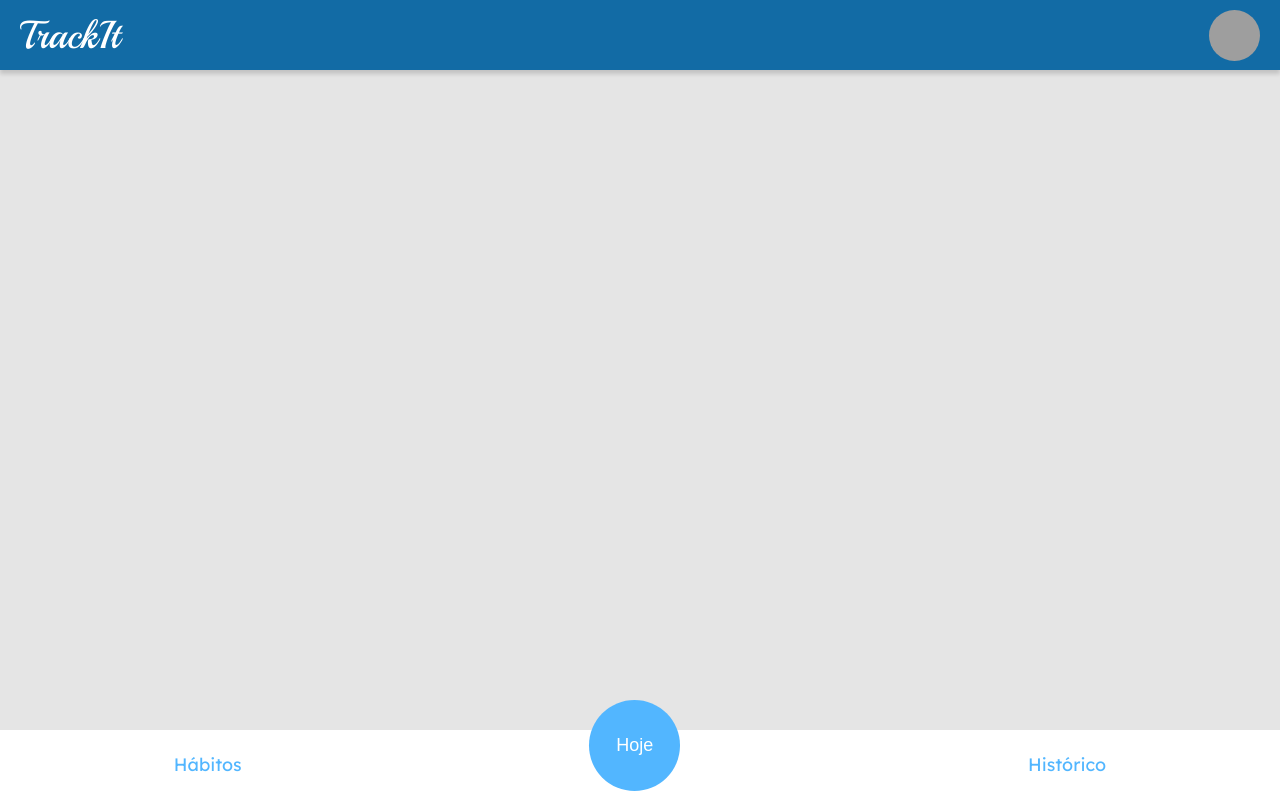
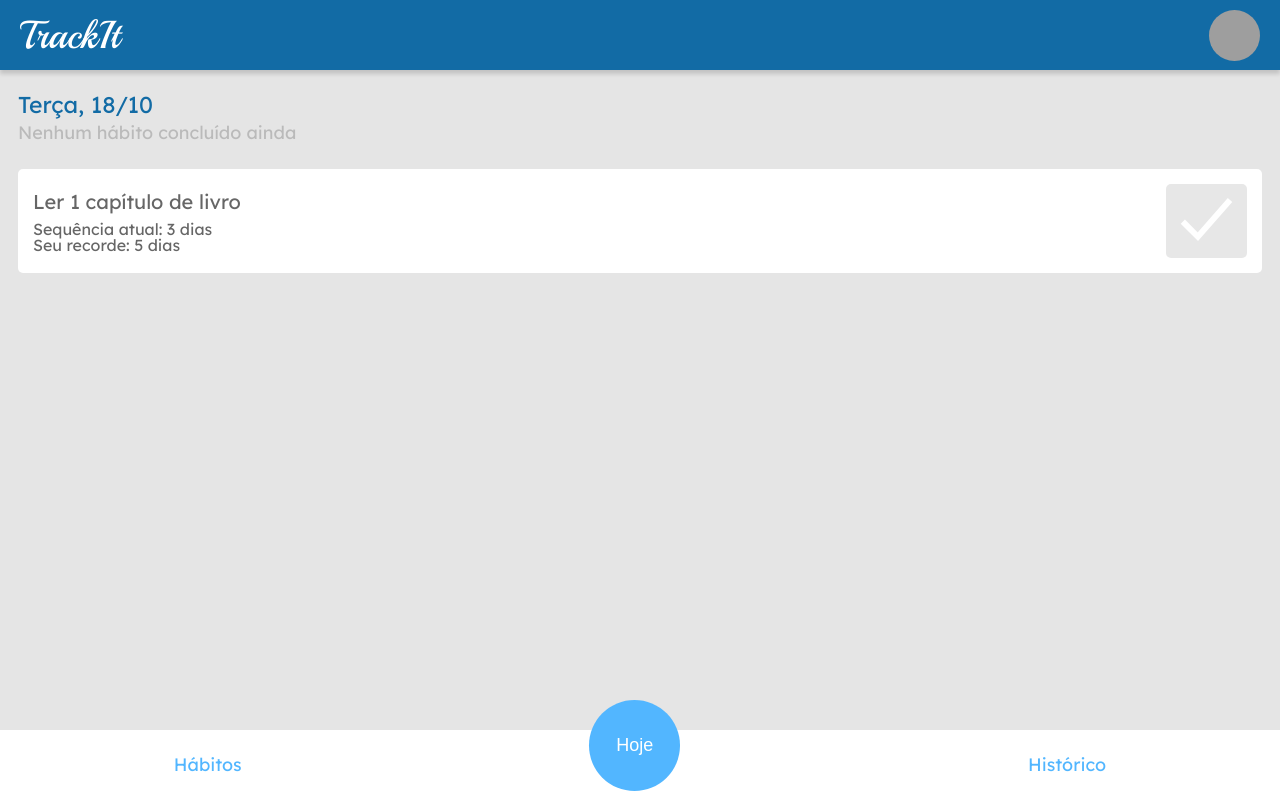
Before and after one commit to mat-borges/projeto11-trackit, a React (Create React App) app: page /hoje in a window 1280 px wide. Built offline with nearby package versions, Linux system fonts and the light colour scheme; grey boxes are pictures that could not be loaded.

Commit message:
static layout done

```diff
--- a/src/pages/HistoryPage/HistoryPage.js
+++ b/src/pages/HistoryPage/HistoryPage.js
@@ -1,7 +1,37 @@
+import { baseColor, textColor } from '../../constants/colors';
+
+import styled from 'styled-components';
+
 export default function HistoryPage() {
 	return (
-		<div>
-			<p> History </p>
-		</div>
+		<HistoryContainer>
+			<HistoryHeader>
+				<h1>Histórico</h1>
+				<h2>Em breve você poderá ver o histórico dos seus hábitos aqui!</h2>
+			</HistoryHeader>
+		</HistoryContainer>
 	);
 }
+
+const HistoryContainer = styled.div`
+	margin: 70px 18px;
+`;
+
+const HistoryHeader = styled.div`
+	display: flex;
+	flex-direction: column;
+	justify-content: center;
+	margin-bottom: 25px;
+	padding-top: 23px;
+	h1 {
+		color: ${baseColor};
+		font-size: 23px;
+		line-height: 29px;
+		margin-bottom: 20px;
+	}
+	h2 {
+		color: ${textColor};
+		font-size: 18px;
+		line-height: 22px;
+	}
+`;
--- a/src/pages/TodayPage/TodayPage.js
+++ b/src/pages/TodayPage/TodayPage.js
@@ -1,15 +1,82 @@
+import { accentColor, baseColor, textColor } from '../../constants/colors';
+
+import checkIcon from '../../assets/images/checkmark.svg';
 import styled from 'styled-components';
 
 export default function TodayPage() {
 	return (
 		<TodayContainer>
-			<p> Today </p>
+			<TodayHeader>
+				<h1>Terça, 18/10</h1>
+				<h2>Nenhum hábito concluído ainda</h2>
+			</TodayHeader>
+			<DayHabits>
+				<div>
+					<h1>Ler 1 capítulo de livro</h1>
+					<p>Sequência atual: 3 dias</p>
+					<p>Seu recorde: 5 dias</p>
+				</div>
+				<button>
+					<img src={checkIcon} alt="check icon" title="concluir hábito" />
+				</button>
+			</DayHabits>
 		</TodayContainer>
 	);
 }
 
 const TodayContainer = styled.div`
-	width: 100%;
-	height: 100%;
-	background-color: #e5e5e5;
+	margin: 70px 18px;
 `;
+
+const TodayHeader = styled.div`
+	display: flex;
+	flex-direction: column;
+	justify-content: center;
+	margin-bottom: 25px;
+	padding-top: 23px;
+	h1 {
+		color: ${baseColor};
+		font-size: 23px;
+		line-height: 23px;
+		margin-bottom: 5px;
+	}
+	h2 {
+		color: #bababa;
+		font-size: 18px;
+		line-height: 23px;
+	}
+`;
+
+const DayHabits = styled.div`
+	box-sizing: border-box;
+	min-height: 94px;
+	height: fit-content;
+	background-color: #ffffff;
+	border-radius: 5px;
+	display: flex;
+	justify-content: space-between;
+	padding: 15px;
+	div {
+		display: flex;
+		flex-direction: column;
+		justify-content: center;
+		color: ${textColor};
+		h1 {
+			font-size: 20px;
+			line-height: 25px;
+			margin-bottom: 7px;
+		}
+		h2 {
+			font-size: 13px;
+			line-height: 16px;
+		}
+	}
+	button {
+		background-color: #e7e7e7;
+		img {
+			width: 69px;
+			height: 69px;
+			filter: invert(100%) sepia(4%) saturate(0%) hue-rotate(273deg) brightness(105%) contrast(106%);
+		}
+	}
+`;
```
Also changed, not shown: src/assets/images/checkmark.svg (added).
